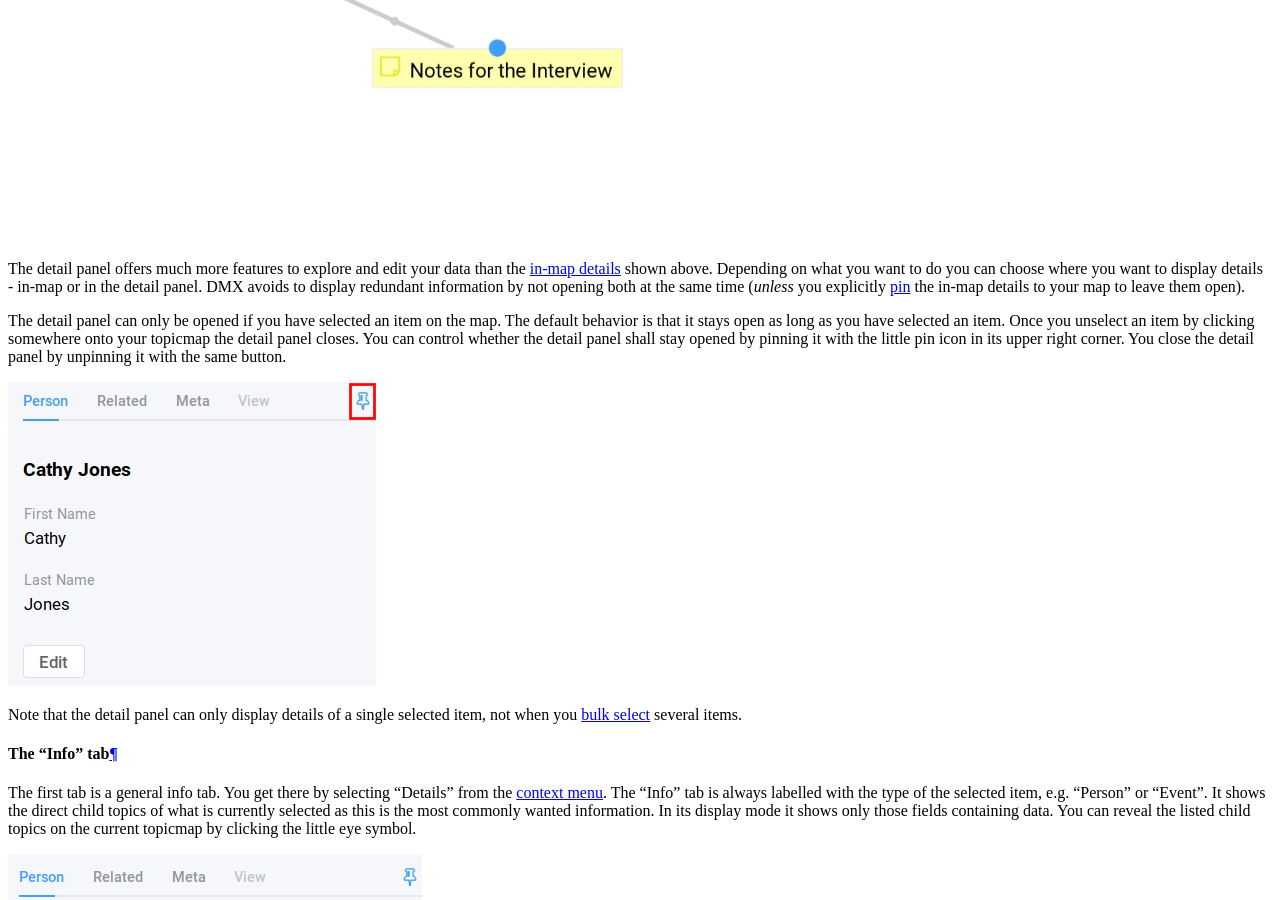
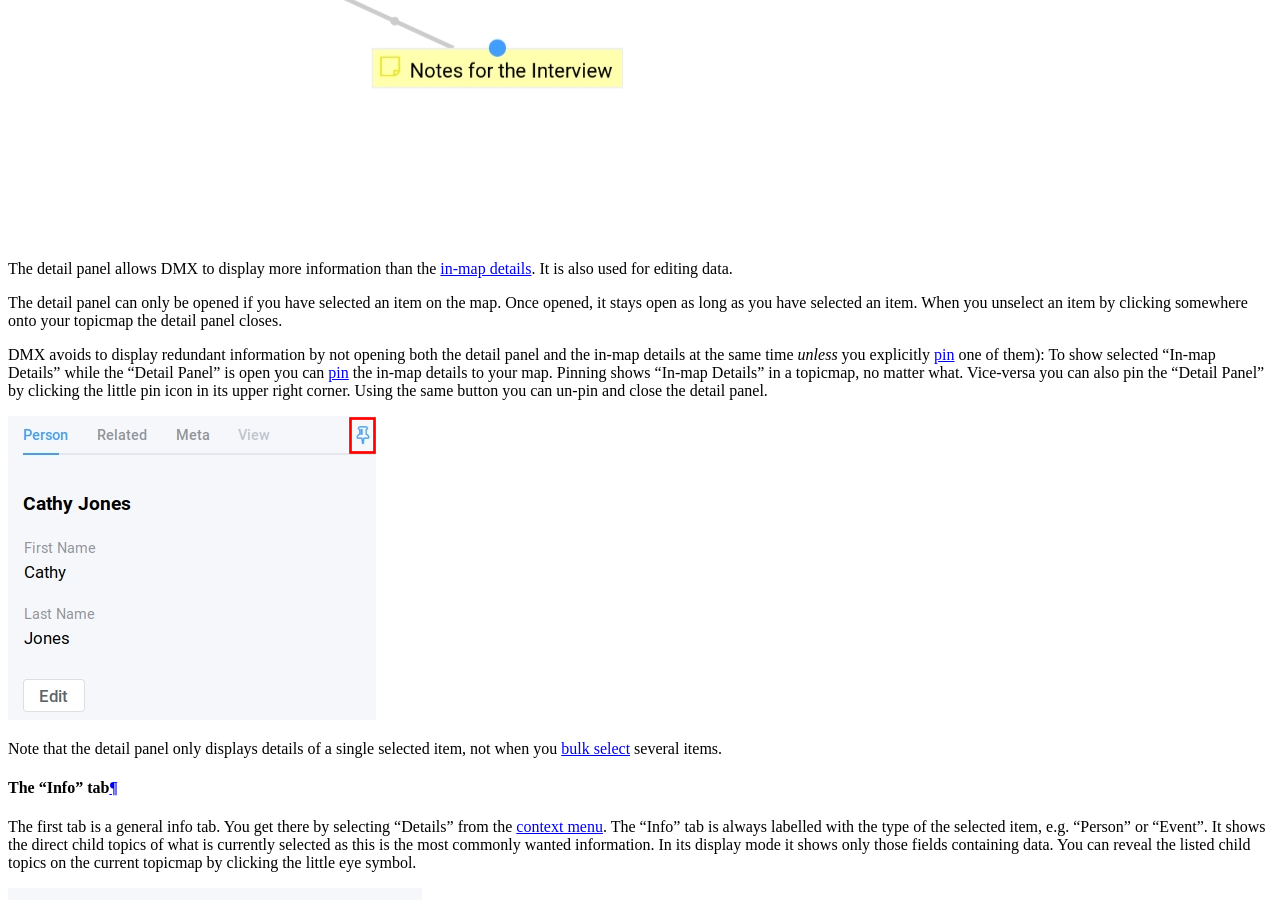
Before and after one commit to dmx-systems/dmx-documentation, a Sphinx documentation site: the page built from docs/user.rst, in a window 1280 px wide and 900 px high, scrolled down 7046 px. Built offline with Sphinx 7.4.7 and the Read the Docs theme 2.0.0, drawn with Linux system fonts in a browser that asks for light colours; some of the changed text lies outside the part shown.

Commit message:
Improved section on detail panel

```diff
--- a/docs/user.rst
+++ b/docs/user.rst
@@ -189,24 +189,27 @@ Read more on how to create content in the section about :ref:`Content Authoring<
 The Detail Panel
 ================
 
-The detail panel is located at the right side of the screen when it is open.
-You open it by clicking "Details", "Edit", or "Related" in the :ref:`context menu<user-the-context-menu>`.
+The "Detail Panel" is usually opened by clicking "Details", "Edit", or "Related" in the :ref:`context menu <user-the-context-menu>` of an item.
+The detail panel shares your screen width with the "Topicmap Panel".
 
 .. image:: _static/detail-panel.png
 
-The detail panel offers much more features to explore and edit your data than the :ref:`in-map details<user-in-map-details>` shown above.
-Depending on what you want to do you can choose where you want to display details - in-map or in the detail panel.
-DMX avoids to display redundant information by not opening both at the same time (*unless* you explicitly :ref:`pin<user-pinning-things>` the in-map details to your map to leave them open).
+The detail panel allows DMX to display more information than the :ref:`in-map details <user-in-map-details>`.
+It is also used for editing data.
 
 The detail panel can only be opened if you have selected an item on the map.
-The default behavior is that it stays open as long as you have selected an item.
-Once you unselect an item by clicking somewhere onto your topicmap the detail panel closes.
-You can control whether the detail panel shall stay opened by pinning it with the little pin icon in its upper right corner.
-You close the detail panel by unpinning it with the same button.
+Once opened, it stays open as long as you have selected an item.
+When you unselect an item by clicking somewhere onto your topicmap the detail panel closes.
+
+DMX avoids to display redundant information by not opening both the detail panel and the in-map details at the same time *unless* you explicitly :ref:`pin<user-pinning-things>` one of them):
+To show selected "In-map Details" while the "Detail Panel" is open you can :ref:`pin<user-pinning-things>` the in-map details to your map.
+Pinning shows "In-map Details" in a topicmap, no matter what.
+Vice-versa you can also pin the "Detail Panel" by clicking the little pin icon in its upper right corner.
+Using the same button you can un-pin and close the detail panel.
 
 .. image:: _static/pin-detail-panel.png
 
-Note that the detail panel can only display details of a single selected item, not when you :ref:`bulk select<user-bulk-selection>` several items.
+Note that the detail panel only displays details of a single selected item, not when you :ref:`bulk select<user-bulk-selection>` several items.
 
 .. _user-detail-panel-the-info-tab:
 
```
